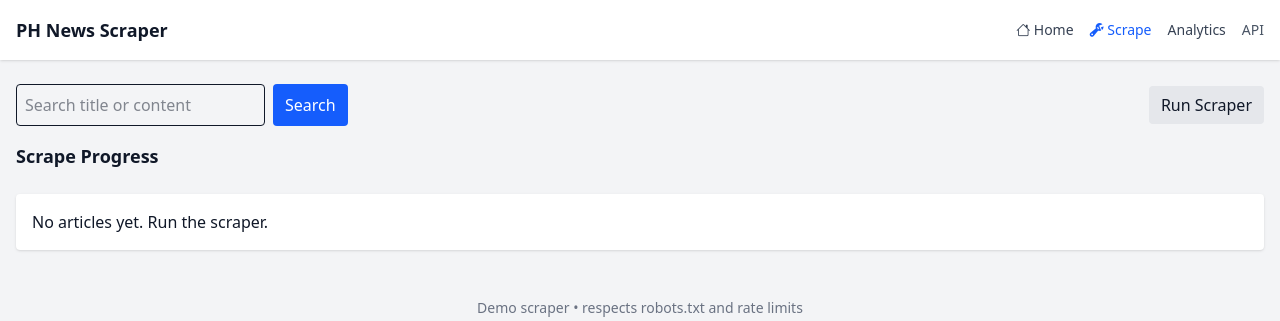
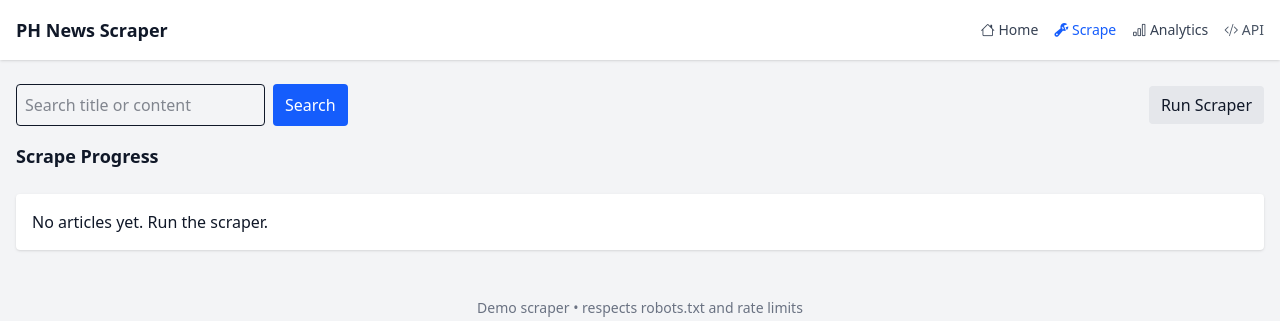
Before and after one commit to MACantara/Scrapy-Test, a Flask app: page / in a window 1280 px wide. Shown: the top 321 px of the page. Run offline with Flask 3, Linux system fonts and the light colour scheme; data that the repository does not hold is empty.

Commit message:
Add icons to navigation links for improved visual clarity

```diff
--- a/app/templates/base.html
+++ b/app/templates/base.html
@@ -14,8 +14,8 @@
       <div class="flex items-center gap-4">
         <a href="/" class="text-sm text-gray-700 hover:underline"><i class="bi bi-house"></i> Home</a>
         <a href="/scrape" class="text-sm text-blue-600 hover:underline"><i class="bi bi-wrench-adjustable"></i> Scrape</a>
-        <a href="/analytics" class="text-sm text-gray-700 hover:underline">Analytics</a>
-        <a href="/api/articles" class="text-sm text-gray-600 hover:underline">API</a>
+        <a href="/analytics" class="text-sm text-gray-700 hover:underline"><i class="bi bi-bar-chart"></i> Analytics</a>
+        <a href="/api/articles" class="text-sm text-gray-600 hover:underline"><i class="bi bi-code-slash"></i> API</a>
       </div>
     </div>
   </nav>
```
